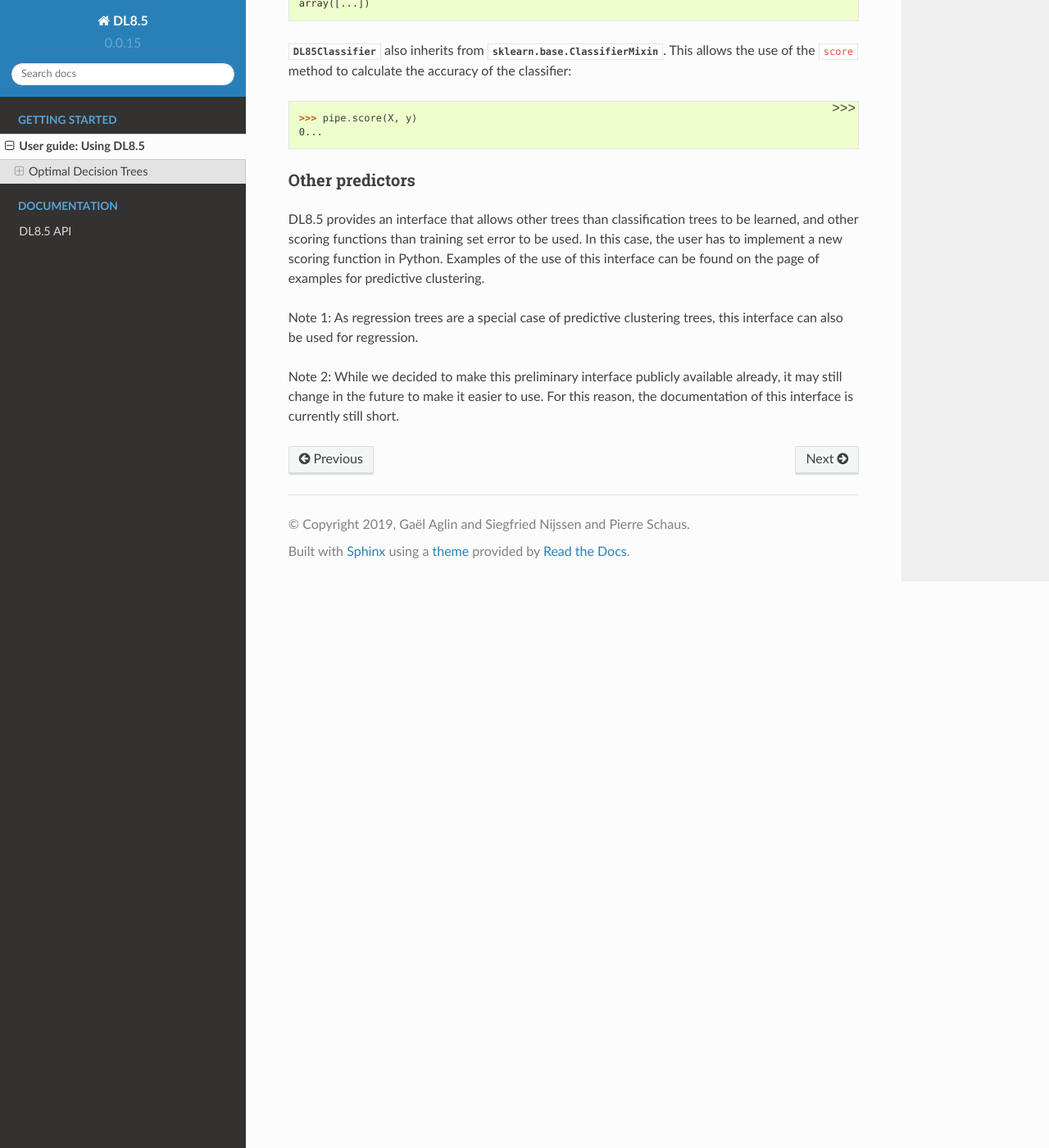
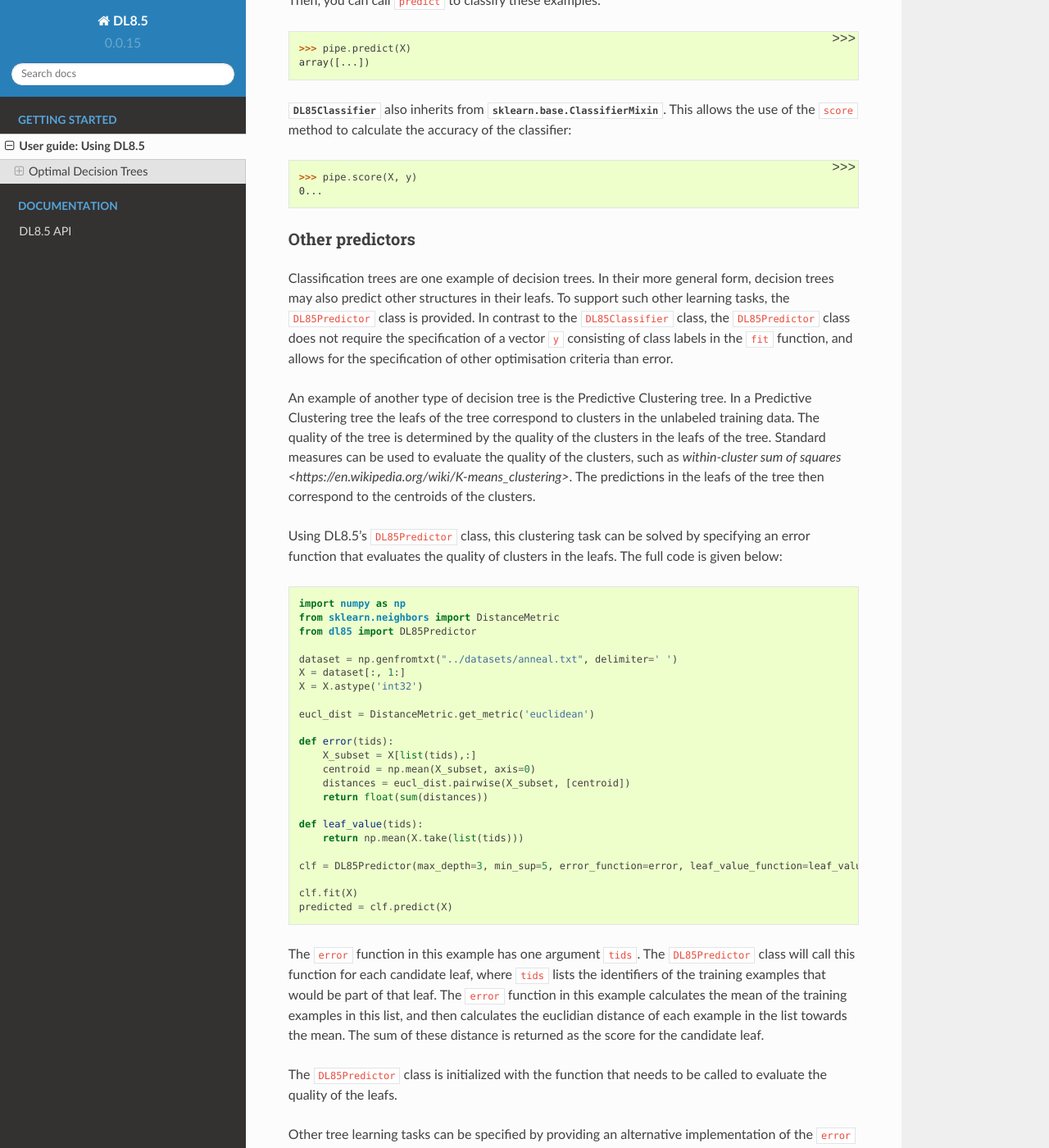
Before and after one commit to aia-uclouvain/pydl8.5, a Sphinx documentation site: the page built from python_library/doc/user_guide.rst, in a window 1280 px wide and 1400 px high, scrolled down 2205 px. Shown: the whole window at 82% size. Built offline with Sphinx 7.4.7 and the Read the Docs theme 2.0.0, drawn with Linux system fonts in a browser that asks for light colours; formulas are drawn with MathJax 3; pages that are not in the unit, such as notebooks, are missing from menus; the version number is read from the project's files by our own code; some of the changed text lies outside the part shown.

Commit message:
Updated documentation.

```diff
--- a/python_library/doc/index.rst
+++ b/python_library/doc/index.rst
@@ -7,14 +7,14 @@ Welcome to DL8.5's documentation!
 =================================
 
 **Decision Trees (DTs)** are machine learning models used for *classification* and
-*regression*. They perform prediction by means of
+other prediction tasks. They perform prediction by means of
 simple decision rules inferred from data.
 
 Traditional algorithms for learning decision trees, such as CART and C4.5, are
 heuristic in nature. However, as a result, the trees that are learned by these
 algorithms may sometimes be more complex than necessary, and hence less interpretable.
 
-This repository contains an implementation of DL8.5, an algorithm for finding optimal decision trees under formal requirements on the accuracy, support and depth of the decision trees to be found. Details about this algorithm can be found in :cite:`dl852020`. The key idea underlying this algorithm
+This repository contains an implementation of DL8.5, an algorithm for finding optimal decision trees under formal requirements on the accuracy, support and depth of the decision trees to be found. Details about this algorithm can be found in :cite:`dl852020` and :cite:`dl852020-2`. The key idea underlying this algorithm
 is the use of a cache of itemsets in combination with branch-and-bound search; this new type of cache also stores
 results for parts of the search space that have been traversed partially. An experimental comparison with other methods in :cite:`dl852020` shows that DL8.5's performance is much better than that of competing methods.
 
--- a/python_library/doc/references.bib
+++ b/python_library/doc/references.bib
@@ -3,4 +3,11 @@
   author = {Aglin, Frederic Don-de-dieu and Nijssen, Siegfried and Schaus, Pierre},
   booktitle={AAAI},
   year = {2020}
+
+
+@inproceedings{dl852020-2,
+  title = {PyDL8.5: a Library for Learning Optimal Decision Trees (Demonstration)},
+  author = {Aglin, Frederic Don-de-dieu and Nijssen, Siegfried and Schaus, Pierre},
+  booktitle={IJCAI},
+  year = {2020}
 }
--- a/python_library/doc/user_guide.rst
+++ b/python_library/doc/user_guide.rst
@@ -9,7 +9,8 @@ User guide: Using DL8.5
 Optimal Decision Trees
 ----------------------
 
-This project implements the DL8.5 algorithm for learning optimal binary decision trees.
+This project implements the DL8.5 algorithm for learning optimal binary decision trees,
+and provides a Python interface for this algorithm.
 Examples of decision trees are classification trees and regression trees.
 Classification trees are predictors in which the predictions correspond to class labels;
 regression trees are predictors in which the predictions are numerical.
@@ -80,6 +81,8 @@ In this example, we use numpy to read a dataset and scikit-learn to split this d
 Subsequently, the DL85Classifier is initialized, where the recommended parameters are specified; a decision tree is learned
 from the training data, which is applied on the test data.
 
+Note that DL8.5 currently only works on boolean data; if the input data is not boolean, the data would have to made boolean first.
+
 The following example illustrates how to use our classifier within a scikit-learn pipeline to learn an optimal decision tree classifier::
 
     >>> dataset = np.genfromtxt("binary_dataset.txt", delimiter=' ')
@@ -107,14 +110,96 @@ the accuracy of the classifier::
 Other predictors
 ~~~~~~~~~~~~~~~~
 
-DL8.5 provides an interface that allows other trees than classification trees to be learned, and other scoring functions
-than training set error to be used. In this case, the user has to implement a new scoring function
-in Python. Examples of the use of this interface
-can be found on the page of examples for predictive clustering.
+Classification trees are one example of decision trees. In their more general form, decision trees
+may also predict other structures in their leafs. To support such other learning tasks, the ``DL85Predictor`` class
+is provided. In contrast to the ``DL85Classifier`` class, the ``DL85Predictor`` class does not require the specification
+of a vector ``y`` consisting of class labels in the ``fit`` function, and allows for the specification of
+other optimisation criteria than error.
 
-Note 1: As regression trees are a special case
-of predictive clustering trees, this interface can also be used for regression.
+An example of another type of decision tree is the Predictive Clustering tree. In a Predictive Clustering tree
+the leafs of the tree correspond to clusters in the unlabeled training data. The quality of the tree
+is determined by the quality of the clusters in the leafs of the tree. Standard measures can be used to
+evaluate the quality of the clusters, such as `within-cluster sum of squares  <https://en.wikipedia.org/wiki/K-means_clustering>`. The predictions in the leafs of the tree then correspond to the centroids of the clusters.
 
-Note 2: While we decided to make this preliminary interface publicly available already,
-it may still change in the future
-to make it easier to use. For this reason, the documentation of this interface is currently still short.
+Using DL8.5's ``DL85Predictor`` class, this clustering task can be solved by specifying an error function
+that evaluates the quality of clusters in the leafs. The full code is given below::
+
+    import numpy as np
+    from sklearn.neighbors import DistanceMetric
+    from dl85 import DL85Predictor
+
+    dataset = np.genfromtxt("../datasets/anneal.txt", delimiter=' ')
+    X = dataset[:, 1:]
+    X = X.astype('int32')
+
+    eucl_dist = DistanceMetric.get_metric('euclidean')
+
+    def error(tids):
+        X_subset = X[list(tids),:]
+        centroid = np.mean(X_subset, axis=0)
+        distances = eucl_dist.pairwise(X_subset, [centroid])
+        return float(sum(distances))
+
+    def leaf_value(tids):
+        return np.mean(X.take(list(tids)))
+
+    clf = DL85Predictor(max_depth=3, min_sup=5, error_function=error, leaf_value_function=leaf_value, time_limit=600)
+
+    clf.fit(X)
+    predicted = clf.predict(X)
+
+The ``error`` function in this example has one argument ``tids``. The ``DL85Predictor`` class will call
+this function for each candidate leaf, where ``tids`` lists the identifiers of the training examples that would be part of that leaf. The ``error`` function in this example calculates the mean of the training examples in this list,
+and then calculates the euclidian distance of each example in the list towards the mean. The sum of these
+distance is returned as the score for the candidate leaf.
+
+The ``DL85Predictor`` class is initialized with the function that needs to be called to evaluate the quality of the
+leafs.
+
+Other tree learning tasks can be specified by providing an alternative implementation of the ``error`` function.
+Note that in this example, the ``fit`` function is called on the matrix ``X``, and the error function also operates
+on the matrix ``X``. This is not necessary; the only required to the error function is that for a given list
+of row identifiers (coming from the matrix ``X``) it can return a quality score.
+
+In this example, we call the ``predict`` function. For each example given in the parameter of the ``predict`` function,
+``DL85Predictor`` will traverse the tree to determine the prediction specified in the corresponding leaf of the tree.
+This prediction is provided by the ``leaf_value`` function. The ``leaf_value`` function will be called at the
+end of the training process to fill in the predictions in the leafs. Also this function will receive a list of
+identifiers in the training data ``X`` in order to calculate the prediction. In this example, the prediction
+corresponds to the mean.
+
+In principle, classification trees can also be learned using the ``DL85Predictor`` class. The following
+error function can be used::
+
+    def error(tids):
+        classes, supports = np.unique(y.take(list(tids)), return_counts=True)
+        maxindex = np.argmax(supports)
+        return sum(supports) - supports[maxindex]
+
+Here ``y`` consists of the labels of the examples in ``X``. We use standard NumPy functions to count the
+number of examples in each class, determine the majority class and finally calculate the error based on this.
+
+However, learning classification trees in this manner is in practice slower than by using the ``DL85Classifier`` class.
+The ``DL85Classifier`` class calculates error using optimized code written in C++, instead of using Python.
+
+For supervised data with class labels, a supplementary interface is provided for writing error functions, illustrated
+in this example::
+
+    def error(sup_iter):
+        supports = list(sup_iter)
+        maxindex = np.argmax(supports)
+        return sum(supports) - supports[maxindex], maxindex
+
+
+    clf = DL85Classifier(max_depth=2, fast_error_function=error, time_limit=600)
+
+In this example, a ``fast_error_function`` is specified. If this function is specified, ``DL85Classifier``
+will call the user-specified function with as argument an iterator over  the
+numbers of examples in each class.
+
+The advantage of this variation is that the calculation of the class distribution is done using optimized C++ code;
+the Python code does not have to traverse the data. Only the final calculation of the score is done in Python.
+This functionality is useful for instance if a different weight should be given to each class.
+
+Finally, we provide a built-in implementation of predictive clustering in the ``DL85Cluster`` class.
+Using this class, the user does not have to write the example code written above.
```
Also changed, not shown: python_library/doc/api.rst (+4 -4 lines).
